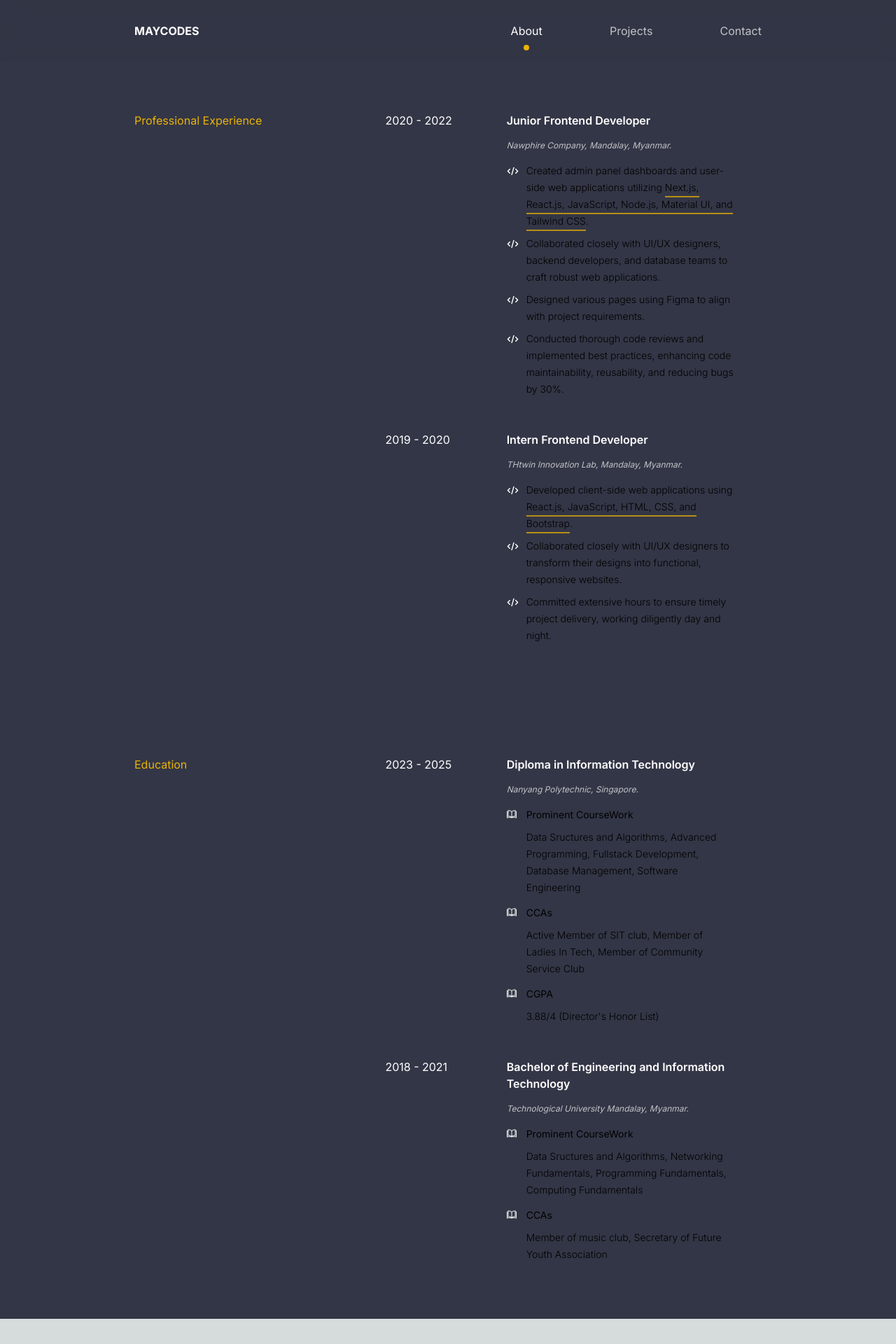
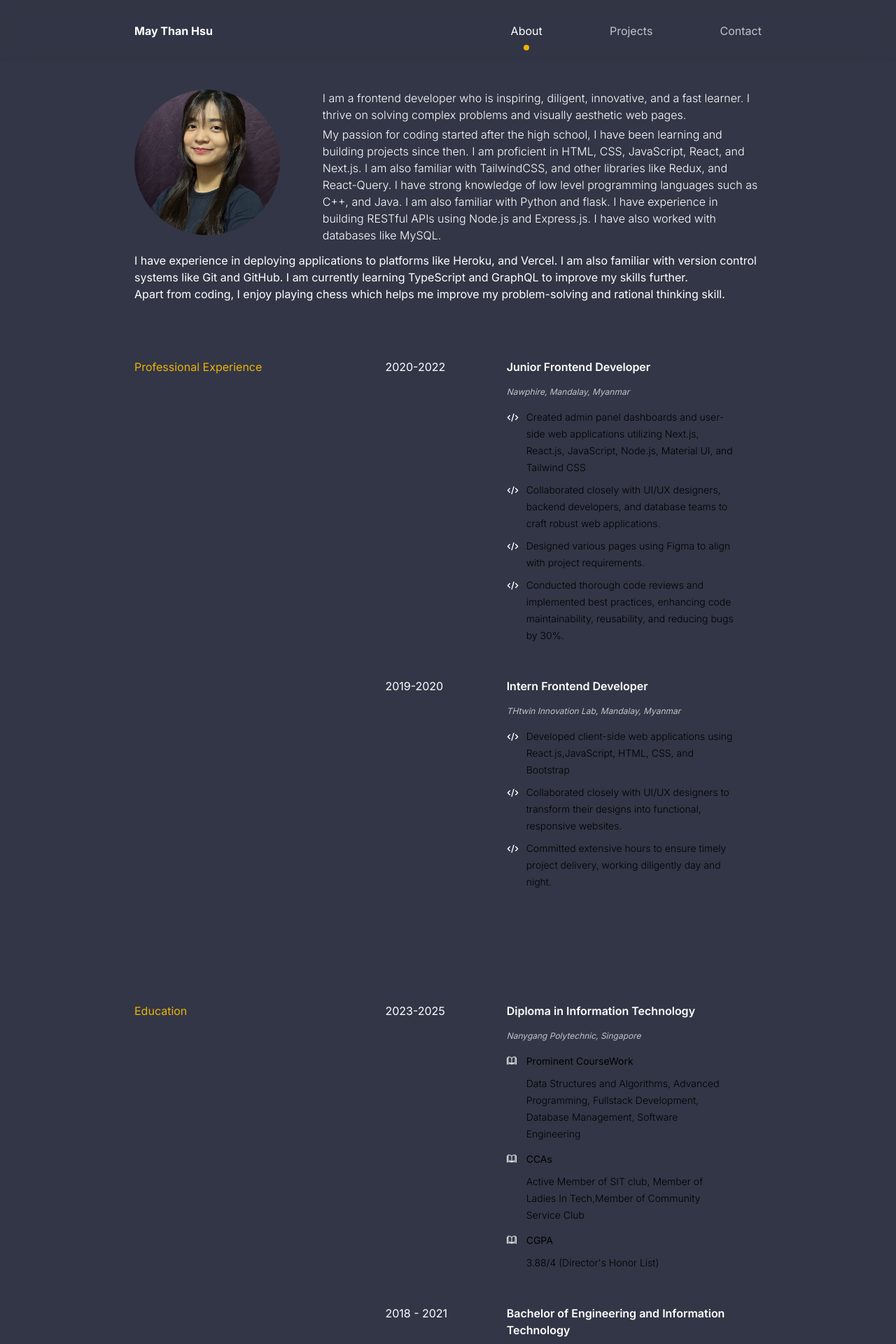
Before and after one commit to maythanhsuaung0-0/devportfolio, a Next.js app: page /about in a window 1280 px wide. Shown: the top 1920 px of the page at 70% size. Before the commit the page ends 1884 px from the top, so only its background shows below. Built offline with nearby package versions, Linux system fonts and the light colour scheme.

Commit message:
added more to about page

```diff
--- a/package.json
+++ b/package.json
@@ -9,6 +9,7 @@
     "lint": "next lint"
   },
   "dependencies": {
+    "axios": "^1.7.5",
     "next": "14.2.5",
     "react": "^18",
     "react-dom": "^18",
--- /dev/null
+++ b/public/data.json
@@ -0,0 +1,45 @@
+{
+    "education": [
+        {
+            "year": "2023-2025",
+            "degree": "Diploma in",
+            "school": "Nanygang Polytechnic, Singapore",
+            "major": "Information Technology",
+            "courseWork": "Data Structures and Algorithms, Advanced Programming, Fullstack Development, Database Management, Software Engineering",
+            "cca": " Active Member of SIT club, Member of Ladies In Tech,Member of Community Service Club",
+            "cgpa": "3.88/4 (Director's Honor List)"
+        },
+        {
+            "year": "2018 - 2021",
+            "degree": "Bachelor of",
+            "school": " Technological University Mandalay, Myanmar.",
+            "major": "Engineering and Information Technology",
+            "courseWork": "Data Sructures and Algorithms, Networking Fundamentals,Programming Fundamentals, Computing Fundamentals",
+            "cca":"Member of music club, Secretary of Future Youth Association",
+            "cgpa": "3.5/4"
+        }
+    ],
+    "experience": [
+        {
+            "year": "2020-2022",
+            "role": "Junior Frontend Developer",
+            "company": "Nawphire, Mandalay, Myanmar",
+            "responsibilities": [
+                "Created admin panel dashboards and user-side web applications utilizing Next.js, React.js, JavaScript, Node.js, Material UI, and Tailwind CSS",
+                " Collaborated closely with UI/UX designers, backend developers, and database teams to craft robust web applications.",
+                " Designed various pages using Figma to align with project requirements.",
+                "Conducted thorough code reviews and implemented best practices, enhancing code maintainability, reusability, and reducing bugs by 30%."
+            ]
+        },
+        {
+            "year": "2019-2020",
+            "role": "Intern Frontend Developer",
+            "company": "THtwin Innovation Lab, Mandalay, Myanmar",
+            "responsibilities": [
+                "Developed client-side web applications using React.js,JavaScript, HTML, CSS, and Bootstrap",
+                "Collaborated closely with UI/UX designers to transform their designs into functional, responsive websites. ",
+                "Committed extensive hours to ensure timely project delivery, working diligently day and night."
+            ]
+        }
+    ]
+}
--- a/src/app/about/page.js
+++ b/src/app/about/page.js
@@ -1,174 +1,138 @@
 "use client";
 import MobileNav from "@/components/MobileNav";
 import Navbar from "@/components/Navbar";
-import React, { useState } from "react";
+import Image from "next/image";
+import React, { useEffect, useState } from "react";
 const ResumePage = () => {
   const [showMenu, setShowMenu] = useState(false);
+  const [experience, setexperience] = useState([]);
+  const [education, seteducation] = useState([]);
   const toggleMenu = () => {
     setShowMenu(!showMenu);
   };
+  const fetchData = async () => {
+    const res = await fetch("/data.json");
+    const data = await res.json();
+    console.log(data.experience);
+    setexperience(data.experience);
+    seteducation(data.education);
+  };
+  useEffect(() => {
+    fetchData();
+  }, []);
   return (
-    <main className="relative scroll-smooth">
+    <main className="relative scroll-smooth bg-[#333646] min-h-screen">
       {showMenu ? (
         <MobileNav toggleMenu={toggleMenu} />
       ) : (
         <Navbar toggleMenu={toggleMenu} />
       )}
-      <section id="top" className=" bg-[#333646] min-h-screen relative">
-        <section className="grid gap-[5em] lg:gap-0 lg:grid-cols-[40%,auto] w-[80%] lg:w-[70%] m-auto pt-[10em] pb-[5em]">
-          <div className="flex flex-col gap-[3em] lg:gap-[7em] justify-between">
+
+      <section className=" relative">
+        <section
+          id="top"
+          className="grid lg:grid-cols-[auto,70%] gap-3 pt-[8em] m-auto w-[80%] lg:w-[70%]"
+        >
+            <div className="rounded-full z-20 relative bg-[url('/myID.jpg')] w-[13em] h-[13em] bg-center bg-cover "></div>
+
+          <div className="font-light text-white grid gap-1">
+            <p>
+              I am a frontend developer who is inspiring, diligent, innovative,
+              and a fast learner. I thrive on solving complex problems and
+              visually aesthetic web pages.{" "}
+            </p>
+            <p>
+              My passion for coding started after the high school, I have been
+              learning and building projects since then. I am proficient in
+              HTML, CSS, JavaScript, React, and Next.js. I am also familiar with
+              TailwindCSS, and other libraries like Redux, and React-Query. I
+              have strong knowledge of low level programming languages such as
+              C++, and Java. I am also familiar with Python and flask. I have experience in building
+              RESTful APIs using Node.js and Express.js. I have also worked with
+              databases like MySQL.
+            </p>
+
+          </div>
+          <div className=" text-white lg:col-span-2">
+          <p>I have experience in deploying
+              applications to platforms like Heroku, and Vercel. I am also
+              familiar with version control systems like Git and GitHub. I am
+              currently learning TypeScript and GraphQL to improve my skills
+              further.</p>
+            <p>
+              Apart from coding, I enjoy playing chess which helps me improve my
+              problem-solving and rational thinking skill.
+            </p>
+          </div>
+            </section>
+        <section className="grid gap-[2em] lg:gap-0 lg:grid-cols-[40%,auto] w-[80%] lg:w-[70%] m-auto  py-[5em]">
+          <div className="">
             <h1 className="text-[#eab308]">Professional Experience</h1>
           </div>
           <div className="grid gap-[3em]">
-            <div className="grid grid-cols-[30%,auto] gap-3">
+            {experience.map((item, k) => (
+              <div key={k} className="grid lg:grid-cols-[30%,auto] gap-3">
                 <div className="flex flex-row gap-[3em] lg:gap-[7em] justify-between">
-                <h1 className="text-white">2020 - 2022</h1>
+                  <h1 className="text-white">{item.year}</h1>
+                </div>
+                <div className="grid gap-2 lg:gap-[7em] justify-between">
+                  <div className="grid gap-4">
+                    <h3 className=" font-semibold text-white">{item.role}</h3>
+                    <h4 className=" text-[rgba(255,255,255,0.7)] text-xs italic">
+                      {item.company}
+                    </h4>
+                    <ul className="grid gap-2 text-sm">
+                      {item.responsibilities.map((i, key) => (
+                        <li key={key} className="codeLi font-light">
+                          {i}
+                        </li>
+                      ))}
+                    </ul>
+                  </div>
+                </div>
+              </div>
+            ))}
+          </div>
+        </section>
+        <section className="grid gap-[2em] lg:gap-0 lg:grid-cols-[40%,auto] w-[80%] lg:w-[70%] m-auto pt-[2em] lg:pt-[5em] pb-[5em]">
+          <div>
+            <h1 className="text-[#eab308]">Education</h1>
+          </div>
+          <div className="grid gap-[3em]">
+            {education.map((item, k) => (
+              <div key={k} className="grid lg:grid-cols-[30%,auto] gap-3">
+                <div className="flex flex-row gap-[3em] lg:gap-[7em] justify-between">
+                  <h1 className="text-white">{item.year}</h1>
                 </div>
                 <div className="grid gap-2 lg:gap-[7em] justify-between">
                   <div className="grid gap-4">
                     <h3 className=" font-semibold text-white">
-                    Junior Frontend Developer
+                      {item.degree} {item.major}
                     </h3>
                     <h4 className=" text-[rgba(255,255,255,0.7)] text-xs italic">
-                    Nawphire Company, Mandalay, Myanmar.
+                      {item.school}
                     </h4>
-                  <ul className="grid gap-2 text-sm">
-                    <li className="codeLi font-light">
+                    <ul className="grid gap-3 text-sm">
+                      <li className="bookLi">
                         {" "}
-                      Created admin panel dashboards and user-side web
-                      applications utilizing <span className="border-b-2 pb-1 border-[rgba(234,178,8,0.72)]">Next.js, React.js, JavaScript,
-                      Node.js, Material UI, and Tailwind CSS</span>.
+                        Prominent CourseWork
+                        <p className="pt-2 font-light">{item.courseWork}</p>
                       </li>
-                    <li className="codeLi font-light">
-                      Collaborated closely with UI/UX designers, backend
-                      developers, and database teams to craft robust web
-                      applications.
+                      <li className="bookLi">
+                        {" "}
+                        CCAs
+                        <p className="pt-2 font-light">{item.cca}</p>
                       </li>
-                    <li className="codeLi font-light">
-                      Designed various pages using Figma to align with project
-                      requirements.
-                    </li>
-                    <li className="codeLi font-light">
-                      Conducted thorough code reviews and implemented best
-                      practices, enhancing code maintainability, reusability,
-                      and reducing bugs by 30%.
+                      <li className="bookLi">
+                        {" "}
+                        CGPA
+                        <p className="pt-2 font-light">{item.cgpa}</p>
                       </li>
                     </ul>
                   </div>
                 </div>
               </div>
-            <div className="grid grid-cols-[30%,auto] gap-3">
-              <div className="flex flex-row gap-[3em] lg:gap-[7em] justify-between">
-                <h1 className="text-white">2019 - 2020</h1>
-              </div>
-              <div className="grid gap-2 lg:gap-[7em] justify-between">
-                <div className="grid gap-4">
-                  <h3 className=" font-semibold text-white">
-                    Intern Frontend Developer
-                  </h3>
-                  <h4 className=" text-[rgba(255,255,255,0.7)] text-xs italic">
-                    THtwin Innovation Lab, Mandalay, Myanmar.
-                  </h4>
-
-                  <ul className="grid gap-2 text-sm">
-                    <li className="codeLi font-light">
-                      Developed client-side web applications using <span className="border-b-2 pb-1 border-[rgba(234,178,8,0.72)]">React.js,
-                      JavaScript, HTML, CSS, and Bootstrap</span>.
-                    </li>
-                    <li className="codeLi font-light">
-                      Collaborated closely with UI/UX designers to transform
-                      their designs into functional, responsive websites.
-                    </li>
-                    <li className="codeLi font-light">
-                      Committed extensive hours to ensure timely project
-                      delivery, working diligently day and night.
-                    </li>
-                  </ul>
-                </div>
-              </div>
-            </div>
-          </div>
-        </section>
-      </section>
-      <section id="top" className=" bg-[#333646] min-h-screen relative">
-        <section className="grid gap-[5em] lg:gap-0 lg:grid-cols-[40%,auto] w-[80%] lg:w-[70%] m-auto pt-[5em] pb-[5em]">
-          <div className="flex flex-col gap-[3em] lg:gap-[7em] justify-between">
-            <h1  className="text-[#eab308]">Education</h1>
-          </div>
-          <div className="grid gap-[3em]">
-            <div className="grid grid-cols-[30%,auto] gap-3">
-              <div className="flex flex-row gap-[3em] lg:gap-[7em] justify-between">
-                <h1 className="text-white">2023 - 2025</h1>
-              </div>
-              <div className="grid gap-2 lg:gap-[7em] justify-between">
-                <div className="grid gap-4">
-                  <h3 className=" font-semibold text-white">
-                    Diploma in Information Technology
-                  </h3>
-                  <h4 className=" text-[rgba(255,255,255,0.7)] text-xs italic">
-                    Nanyang Polytechnic, Singapore.
-                  </h4>
-                  <ul className="grid gap-3 text-sm">
-                    <li className="bookLi">
-                      {" "}
-                      Prominent CourseWork
-                      <p className="pt-2 font-light">
-                        Data Sructures and Algorithms, Advanced Programming,
-                        Fullstack Development, Database Management, Software
-                        Engineering
-                      </p>
-                    </li>
-                    <li className="bookLi">
-                      {" "}
-                      CCAs
-                      <p className="pt-2 font-light">
-                        Active Member of SIT club, Member of Ladies In Tech,
-                        Member of Community Service Club
-                      </p>
-                    </li>
-                    <li className="bookLi">
-                      {" "}
-                      CGPA
-                      <p className="pt-2 font-light">3.88/4 (Director's Honor List)</p>
-                    </li>
-                  </ul>
-                </div>
-              </div>
-            </div>
-            <div className="grid grid-cols-[30%,auto] gap-3">
-              <div className="flex flex-row gap-[3em] lg:gap-[7em] justify-between">
-                <h1 className="text-white">2018 - 2021</h1>
-              </div>
-              <div className="grid gap-2 lg:gap-[7em] justify-between">
-                <div className="grid gap-4">
-                  <h3 className=" font-semibold text-white">
-                  Bachelor of Engineering and Information Technology
-
-                  </h3>
-                  <h4 className=" text-[rgba(255,255,255,0.7)] text-xs italic">
-                  Technological University Mandalay, Myanmar.
-                  </h4>
-                  <ul className="grid gap-3 text-sm">
-                    <li className="bookLi">
-                      {" "}
-                      Prominent CourseWork
-                      <p className="pt-2 font-light">
-                        Data Sructures and Algorithms, Networking Fundamentals,
-                        Programming Fundamentals, Computing Fundamentals
-                      </p>
-                    </li>
-                    <li className="bookLi">
-                      {" "}
-                      CCAs
-                      <p className="pt-2 font-light">
-                        Member of music club, Secretary of Future Youth
-                        Association
-                      </p>{" "}
-                    </li>
-                  </ul>
-                </div>
-              </div>
-            </div>
+            ))}
           </div>
         </section>
       </section>
--- a/src/components/Navbar.js
+++ b/src/components/Navbar.js
@@ -10,8 +10,8 @@ const Navbar = ({toggleMenu}) => {
   return (
     <div className="bg-[#3336464f] fixed left-0 w-full z-50 backdrop-blur-md">
       <div className="grid grid-cols-[80%,auto] lg:grid-cols-[60%,40%] w-[85%] lg:w-[70%] m-auto py-8">
-        <div className=" font-bold text-white uppercase">
-          <Link href="/#top">Maycodes</Link>
+        <div className=" font-bold text-white capitalize">
+          <Link href="/#top">May Than Hsu</Link>
         </div>
         <div  className="grid">
           <ul className="list-none lg:flex lg:flex-row justify-between hidden">
```
Also changed, not shown: public/myID.jpg (added), 1 other file (tests, documents, lock files or other folders). Lines whose indentation alone changed are shown as unchanged.
